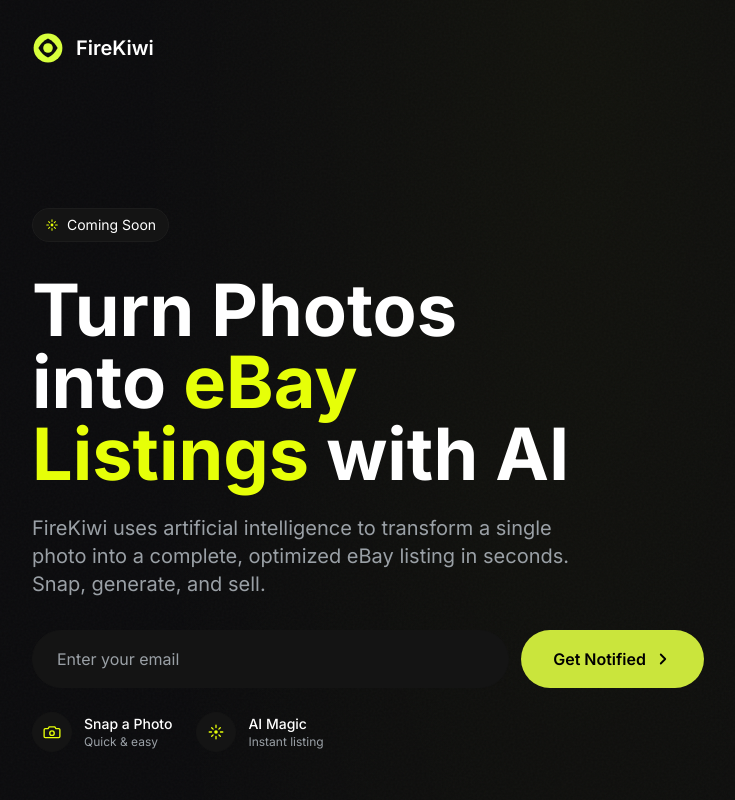
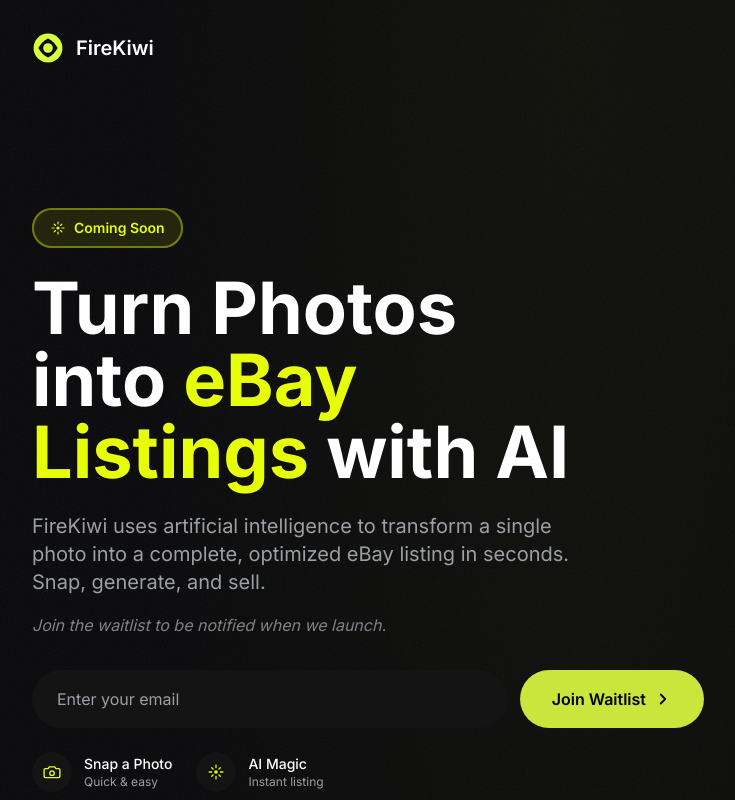
Before and after one commit to vert310/firekiwi, a Next.js app: page / in a window 1280 px wide. Shown: the top 800 px of the page, without its empty margins (64-799 px from the left). Built offline with nearby package versions, Linux system fonts and the light colour scheme.

Commit message:
Make 'Coming Soon' more prominent and clarify waitlist signup

```diff
--- a/src/components/Hero.tsx
+++ b/src/components/Hero.tsx
@@ -51,10 +51,22 @@
         >
           <motion.div
             variants={fadeInUp}
-            className="inline-flex items-center gap-2 px-3 py-1.5 rounded-full bg-[#141414] border border-[#1C1C1C] mb-8"
+            className="inline-flex items-center gap-2 px-4 py-2 rounded-full bg-accent-lime/10 border-2 border-accent-lime/40 mb-6"
+            animate={{
+              boxShadow: [
+                "0 0 0px rgba(230, 255, 8, 0.4)",
+                "0 0 20px rgba(230, 255, 8, 0.6)",
+                "0 0 0px rgba(230, 255, 8, 0.4)",
+              ],
+            }}
+            transition={{
+              duration: 2,
+              repeat: Infinity,
+              ease: "easeInOut",
+            }}
           >
-            <Icon name="sparkles" size={14} className="text-accent-lime" />
-            <span className="text-sm text-white">Coming Soon</span>
+            <Icon name="sparkles" size={16} className="text-accent-lime" />
+            <span className="text-sm font-semibold text-accent-lime">Coming Soon</span>
           </motion.div>
 
           <motion.h1
@@ -68,10 +80,16 @@
 
           <motion.p
             variants={fadeInUp}
-            className="text-lg md:text-xl text-text-muted mb-8 leading-relaxed max-w-xl"
+            className="text-lg md:text-xl text-text-muted mb-4 leading-relaxed max-w-xl"
           >
             FireKiwi uses artificial intelligence to transform a single photo into a
             complete, optimized eBay listing in seconds. Snap, generate, and sell.
+          </motion.p>
+          <motion.p
+            variants={fadeInUp}
+            className="text-base text-text-muted/80 mb-8 leading-relaxed max-w-xl italic"
+          >
+            Join the waitlist to be notified when we launch.
           </motion.p>
 
           <motion.form
@@ -96,7 +114,7 @@
               whileHover={{ scale: status === "loading" ? 1 : 1.02 }}
               whileTap={{ scale: status === "loading" ? 1 : 0.98 }}
             >
-              {status === "loading" ? "Submitting..." : "Get Notified"}
+              {status === "loading" ? "Joining Waitlist..." : "Join Waitlist"}
               {status !== "loading" && <Icon name="arrow-right" size={18} />}
             </motion.button>
           </motion.form>
```
